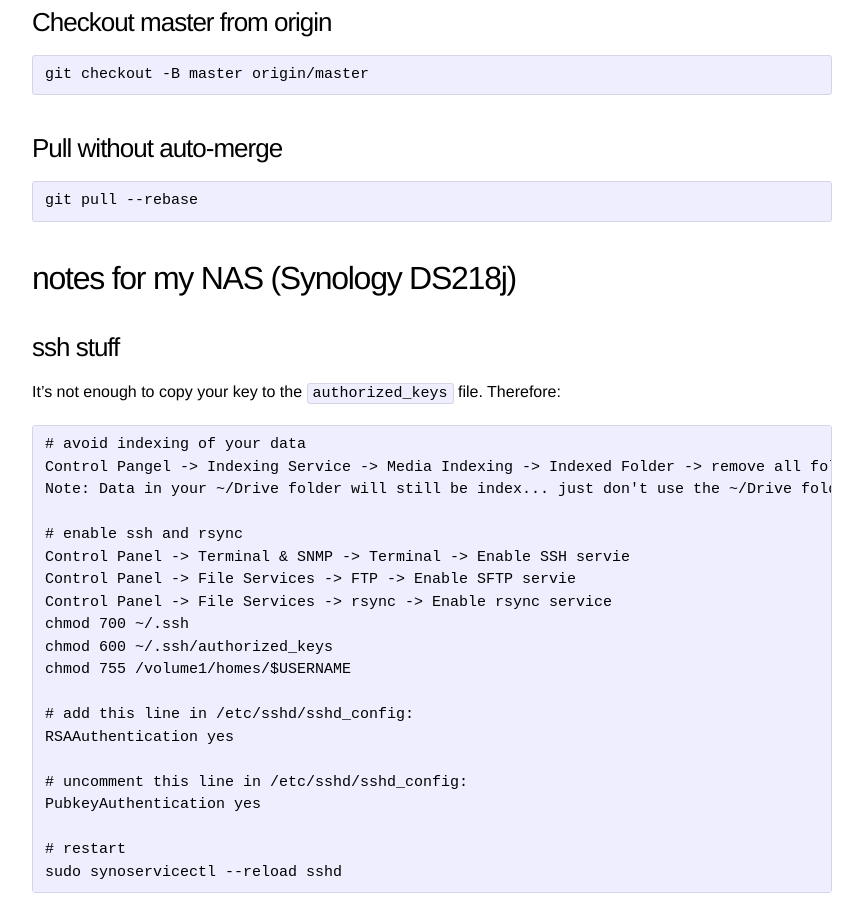
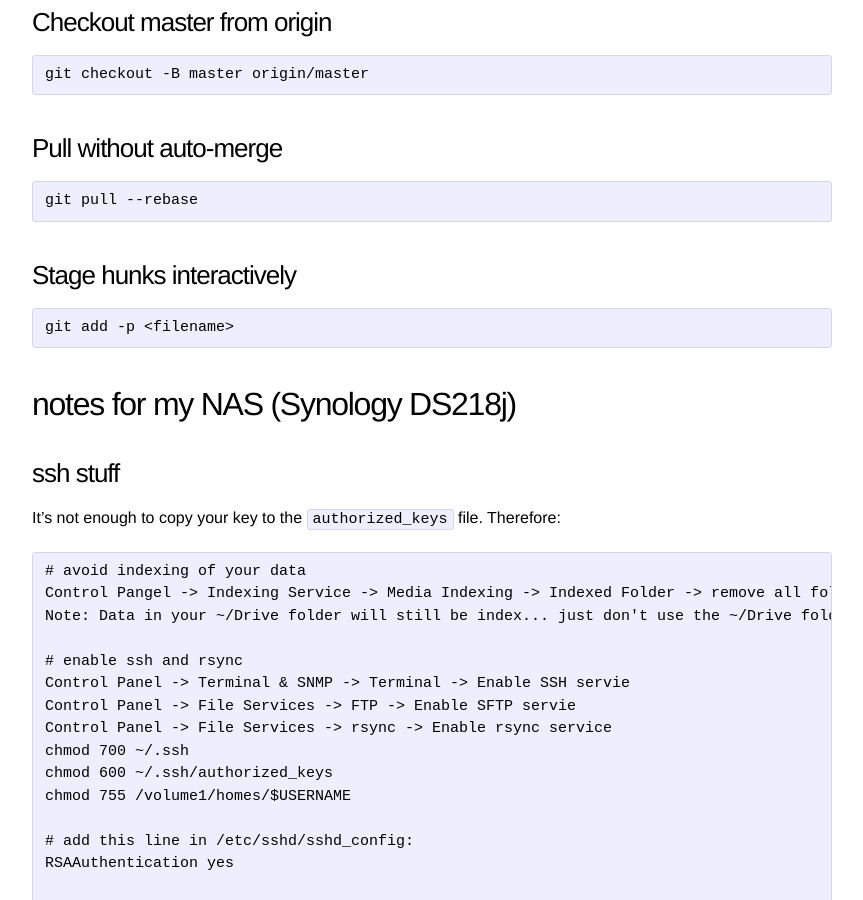
Before and after one commit to jewirth/jewirth.github.io, a Jekyll site: the page built from syntax.md, in a window 1280 px wide and 900 px high, scrolled down 13274 px. Shown: the whole window, without its empty margins (208-1071 px from the left). Built offline with Jekyll 4.4.1, drawn with Linux system fonts in a browser that asks for light colours.

Commit message:
Update syntax.md

```diff
--- a/syntax.md
+++ b/syntax.md
@@ -572,6 +572,9 @@
 ## Pull without auto-merge
     git pull --rebase
 
+## Stage hunks interactively
+    git add -p <filename>
+
 
 <a name="5"></a>
 
```
